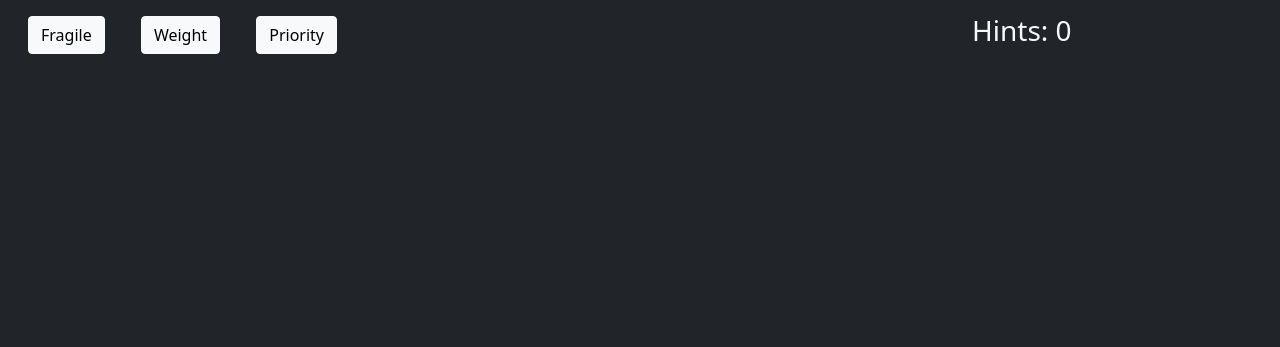
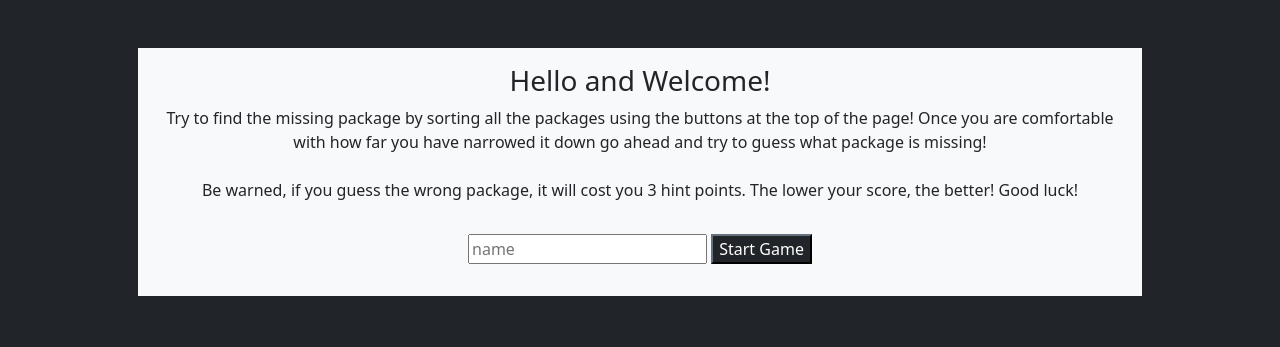
Before and after one commit to CALEBELLIOTT/warehouse, a plain HTML site: page index.html in a window 1280 px wide. Drawn offline with nearby package versions, Linux system fonts and the light colour scheme.

Commit message:
player data- still broken

```diff
--- a/index.html
+++ b/index.html
@@ -15,12 +15,39 @@
 
 
 
-<body class="container-fluid bg-dark">
+<body class="bg-dark">
+  <!-- NOTE hide this row when the game begins -->
+  <div class="container-fluid" id="intro-container">
+    <div class="row" id="intro-screen"></div>
+    <div class="col-12 d-flex">
+      <div class="intro-card bg-light justify-self-center my-5 p-3">
+        <h3> Hello and Welcome!</h3>
+        <p>Try to find the missing package by sorting all the packages using the buttons at the top of the page! Once
+          you
+          are comfortable with how far you have narrowed it down go ahead and try to guess what package is missing! <br>
+          <br> Be
+          warned, if you guess the wrong package, it will cost you 3 hint points. The lower your score, the better! Good
+          luck!
+        </p>
+        <form action="submit" onsubmit="setPlayer(event), startGame()" class="p-3">
+          <input type="text" placeholder="name" name="name">
+          <button class="btn-dark" type="submit"> Start Game</button>
+        </form>
+      </div>
+    </div>
+  </div>
+
+
+
+  <!-- NOTE take off the hidden properties on these rows when the game begins -->
+
+  <div class="container-fluid d-none" id="game-container">
     <div class="row">
       <div class="col-9">
         <button class="btn btn-light m-3" onclick="guess('fragile')"> Fragile </button>
         <button class="btn btn-light m-3" onclick="guess('heavy')"> Weight </button>
         <button class="btn btn-light m-3" onclick="guess('priority')"> Priority </button>
+        <h3 id="player-label"></h3>
       </div>
       <div class="col-3 d-flex align-items-center">
         <h3 class="text-light" id="hint-counter">Hints: 0</h3>
@@ -32,6 +59,8 @@
   </div>
 
   <script src="main.js"></script>
+
+  </div>
 </body>
 
 
--- a/style.css
+++ b/style.css
@@ -14,3 +14,11 @@
   height: 20em;
   width: 20em;
 }
+
+.intro-card {
+  width: 80%;
+  text-align: center;
+  align-self: center;
+  justify-self: center;
+  margin: auto;
+}
```
Lines whose indentation alone changed are shown as unchanged.
